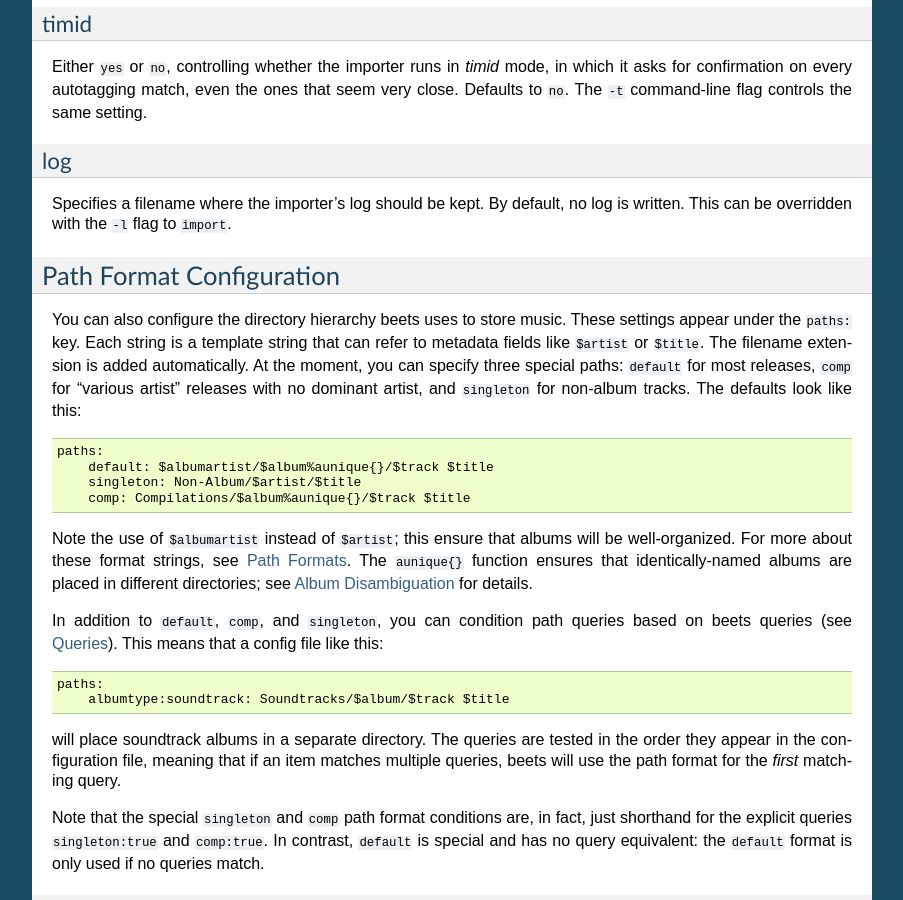
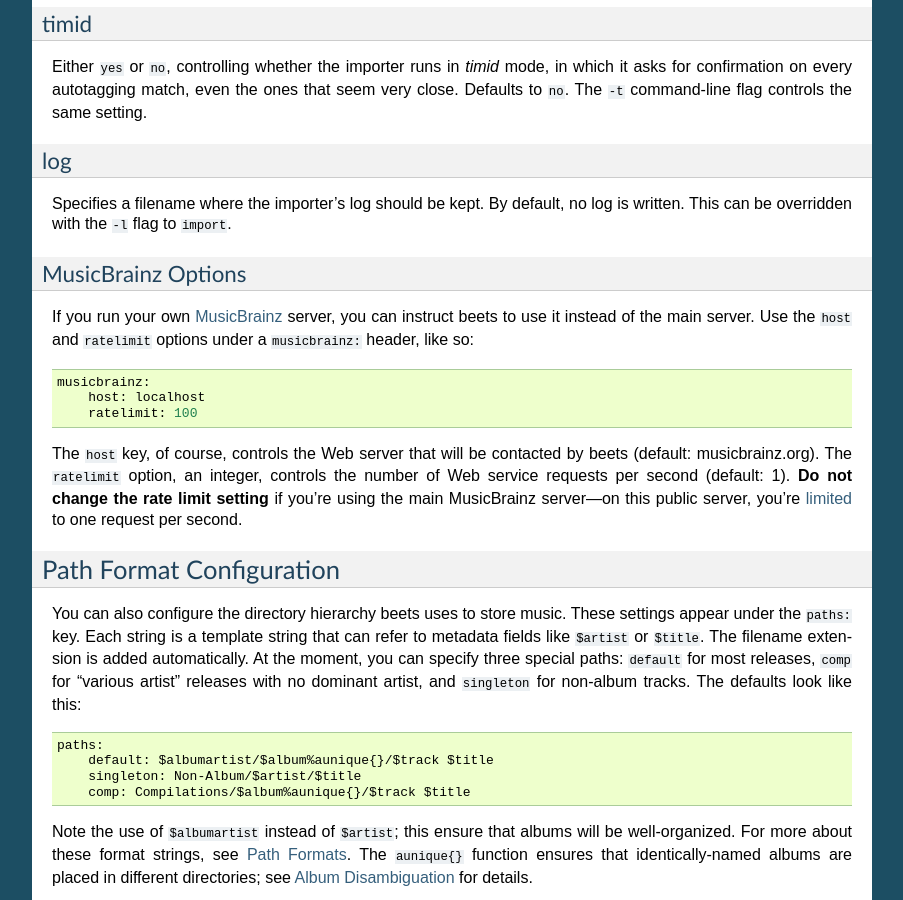
Before and after one commit to google-code-export/beets, a Sphinx documentation site: the page built from docs/reference/config.rst, in a window 1280 px wide and 900 px high, scrolled down 3954 px. Shown: the whole window, without its empty margins (198-1101 px from the left). Built offline with Sphinx 7.4.7, drawn with Linux system fonts in a browser that asks for light colours.

Commit message:
configurable MusicBrainz host/rate limit (GC-408)

```diff
--- a/docs/changelog.rst
+++ b/docs/changelog.rst
@@ -24,6 +24,8 @@ It also adds some new features:
   blocks in addition to just expressions. Thanks to Florent Thoumie.
 * Add a configuration option, :ref:`terminal_encoding`, controlling the text
   encoding used to print messages to standard output.
+* The MusicBrainz hostname (and rate limiting) are now configurable. See
+  :ref:`musicbrainz-config`.
 * :doc:`/plugins/lyrics`: Fix an issue that failed to find lyrics when metadata
   contained "real" apostrophes.
 
--- a/docs/reference/config.rst
+++ b/docs/reference/config.rst
@@ -265,6 +265,28 @@ Specifies a filename where the importer's log should be kept.  By default,
 no log is written. This can be overridden with the ``-l`` flag to
 ``import``.
 
+.. _musicbrainz-config:
+
+MusicBrainz Options
+~~~~~~~~~~~~~~~~~~~
+
+If you run your own `MusicBrainz`_ server, you can instruct beets to use it
+instead of the main server. Use the ``host`` and ``ratelimit`` options under a
+``musicbrainz:`` header, like so::
+
+    musicbrainz:
+        host: localhost
+        ratelimit: 100
+
+The ``host`` key, of course, controls the Web server that will be contacted by
+beets (default: musicbrainz.org). The ``ratelimit`` option, an integer,
+controls the number of Web service requests per second (default: 1). **Do not
+change the rate limit setting** if you're using the main MusicBrainz
+server---on this public server, you're `limited`_ to one request per second.
+
+.. _limited: http://musicbrainz.org/doc/XML_Web_Service/Rate_Limiting
+.. _MusicBrainz: http://musicbrainz.org/
+
 .. _path-format-config:
 
 Path Format Configuration
```
Also changed, not shown: 3 other files.
